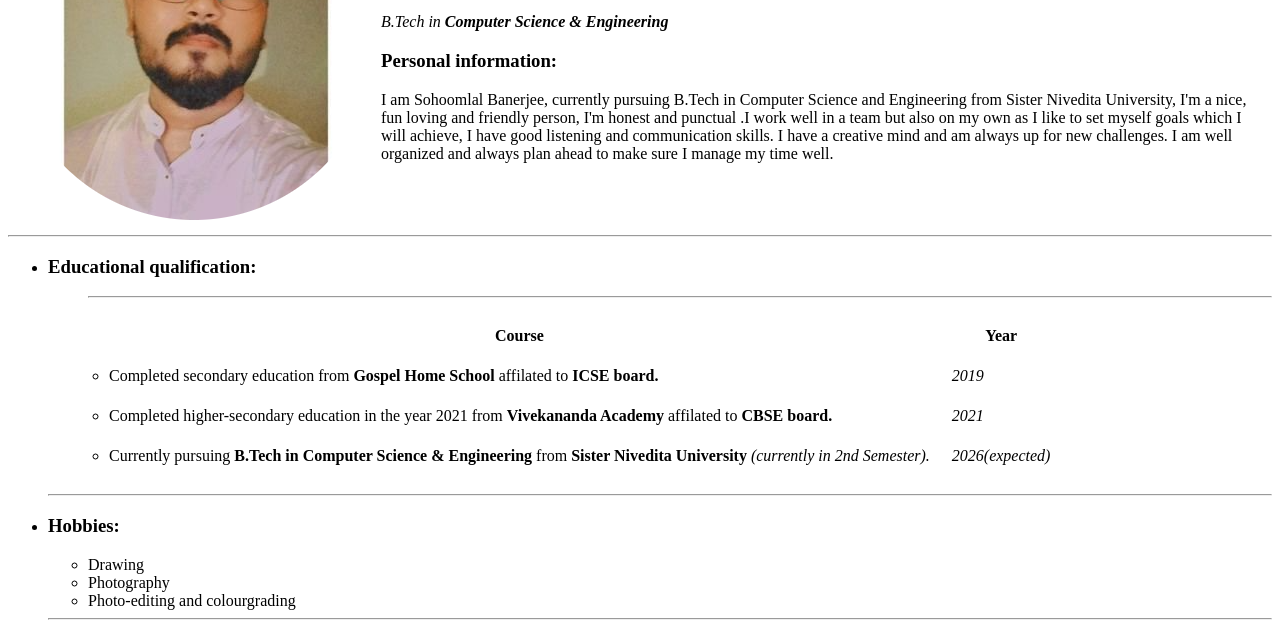
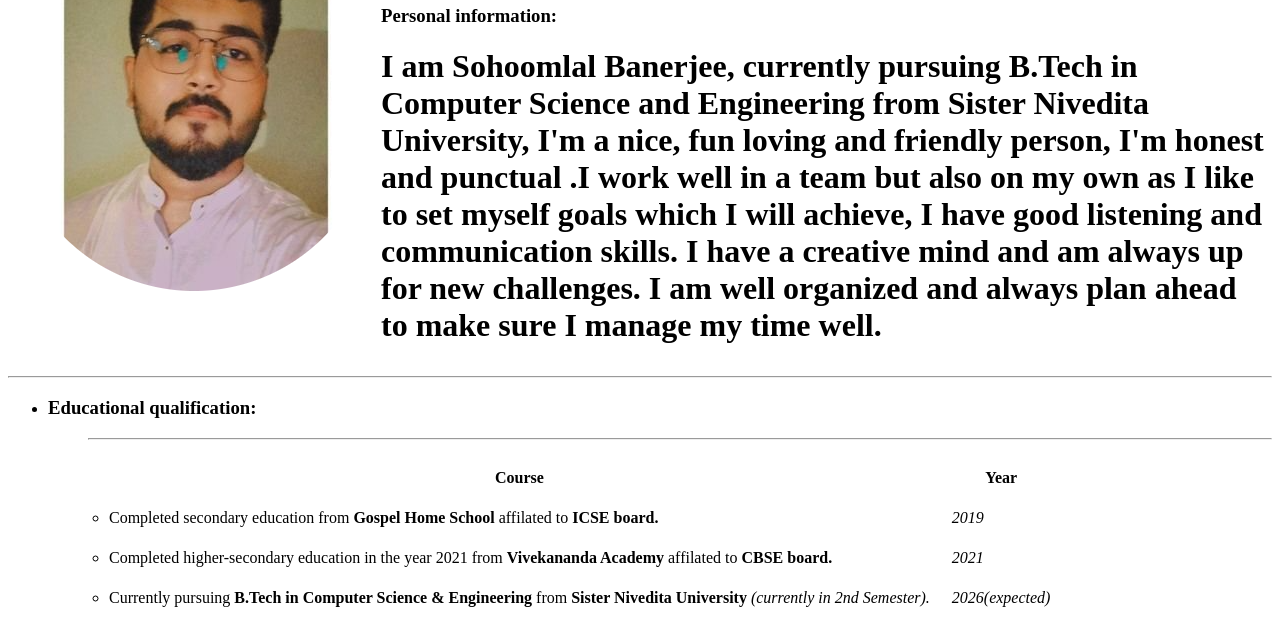
Before and after one commit to SohoomlalBanerjee/CV, a plain HTML site: page index.html in a window 1280 px wide. Shown: the part 157-792 px from the top of the page. Drawn offline with Linux system fonts and the light colour scheme.

Commit message:
Changed size of bio

```diff
--- a/index.html
+++ b/index.html
@@ -15,7 +15,7 @@
                 <p><em>Student of <strong> Sister Nivedita University</em></strong></p>
                 <p><em>B.Tech in <strong>Computer Science & Engineering</em></strong></p>
                 <h3>Personal information:</h3>
-                <p>I am Sohoomlal Banerjee, currently pursuing B.Tech in Computer Science and Engineering from Sister
+                <p><h1>I am Sohoomlal Banerjee, currently pursuing B.Tech in Computer Science and Engineering from Sister
                     Nivedita
                     University, I'm a nice, fun loving and friendly person, I'm honest and punctual .I work well in a
                     team but also
@@ -23,7 +23,7 @@
                     communication skills. I
                     have a creative mind and am always up for new challenges. I am well organized and always plan ahead
                     to make sure
-                    I manage my time well.</p>
+                    I manage my time well.</h1></p>
             </td>
         </tr>
     </table>
```
